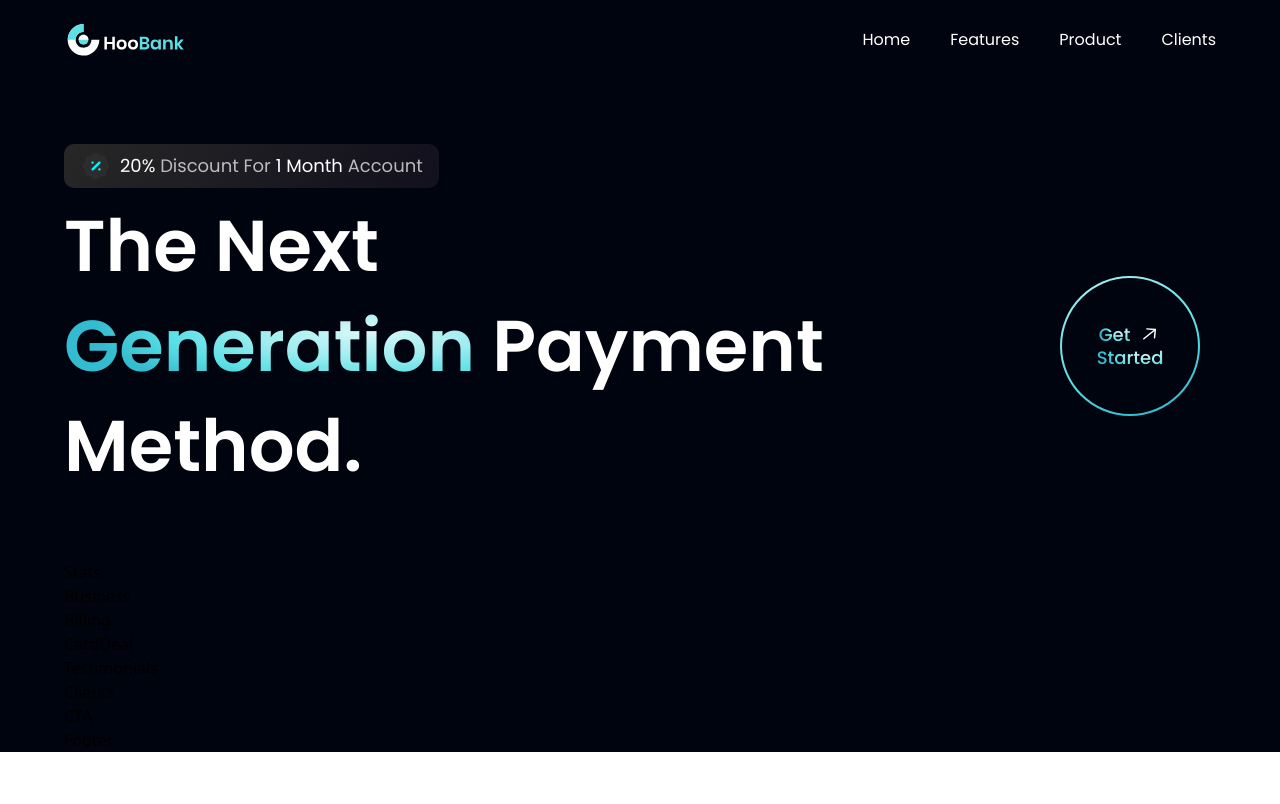
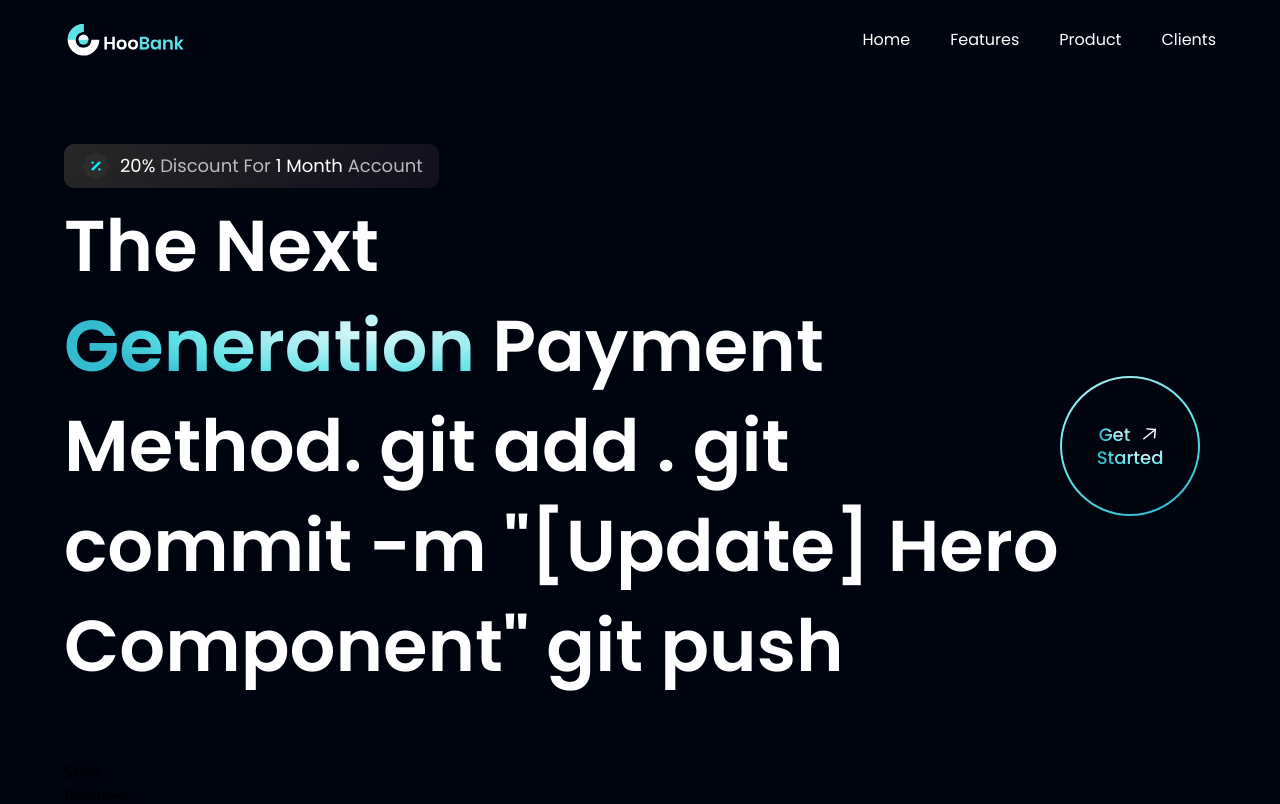
Before and after one commit to programmernizam/simple-react-projects, a React (Vite) app in the folder HooBank/: page / in a window 1280 px wide. Shown: the top 804 px of the page. Built offline with nearby package versions, Linux system fonts and the light colour scheme.

Commit message:
[Update] Hero Component

```diff
--- a/HooBank/src/components/Hero.jsx
+++ b/HooBank/src/components/Hero.jsx
@@ -22,7 +22,9 @@ export default function Hero() {
           <h1 className="flex-1 font-poppins font-semibold ss:text-[72px] text-[52px] text-white ss:leading-[100px] leading-[75px]">
             The Next <br className="sm:block hidden" />{" "}
             <span className="text-gradient">Generation </span>
-            Payment Method.
+            Payment Method.   git add .
+            git commit -m "[Update] Hero Component"
+            git push
           </h1>
           <div className="ss:flex hidden md:mr-4 mr-0">
             <GetStarted />
```
